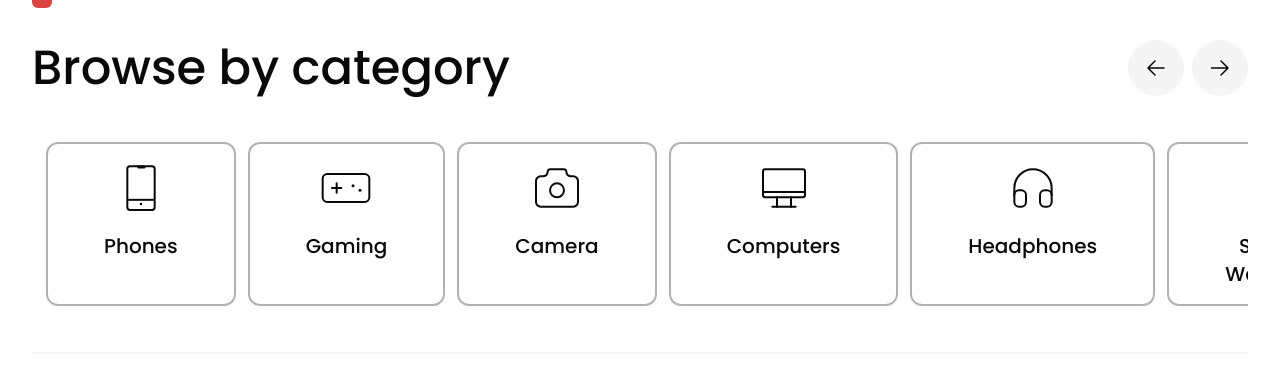
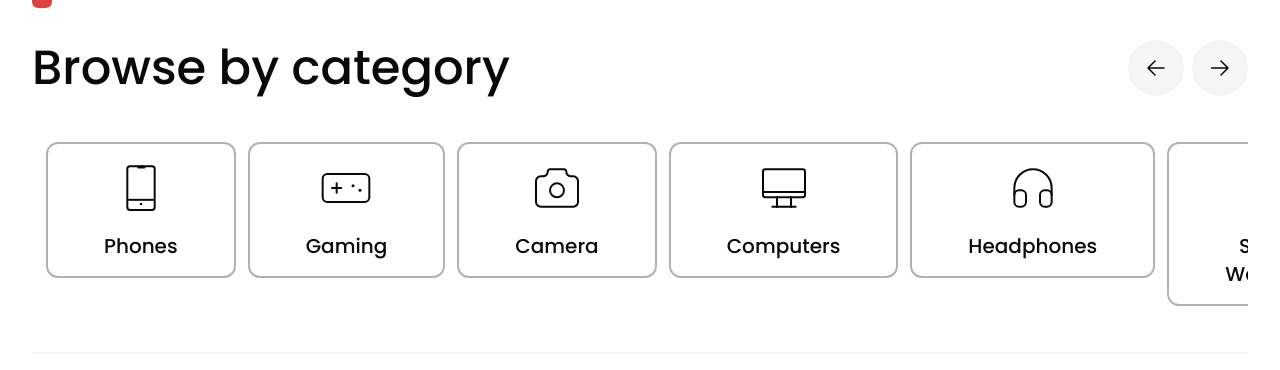
Before and after one commit to zoasr/supa-shop, a React (Vite) app: page / in a window 1280 px wide. Shown: the part 1186-1556 px from the top of the page. Built offline with nearby package versions, Linux system fonts and the light colour scheme; no server answers; the database is empty.

Commit message:
feat: link categories component on homepage to products page with category filter

```diff
--- a/src/components/sections/categories.tsx
+++ b/src/components/sections/categories.tsx
@@ -1,3 +1,4 @@
+import { Link } from '@tanstack/react-router';
 import { useRef } from 'react';
 import { useTranslation } from 'react-i18next';
 import CategoryCamera from '@/assets/Category-Camera.svg?react';
@@ -12,7 +13,7 @@ import SectionLabel from './section-label';
 
 const Category = ({ label, component: Component }: { label: string; component: React.ElementType }) => {
 	return (
-		<div className="group flex cursor-pointer flex-col items-center gap-4 rounded-lg bg-transparent px-14 py-4 text-center ring-2 ring-black/30 transition-all duration-75 hover:bg-skin-secondary-2 hover:text-skin-text hover:ring-0">
+		<div className="flex flex-col gap-4 items-center px-14 py-4 text-center bg-transparent rounded-lg ring-2 transition-all duration-75 cursor-pointer group ring-black/30 hover:bg-skin-secondary-2 hover:text-skin-text hover:ring-0">
 			<Component />
 			<p className="text-xl font-medium">{label}</p>
 		</div>
@@ -24,26 +25,32 @@ const Categories = () => {
 	const categories = [
 		{
 			label: t('categories.phones'),
+			category: 'Phones',
 			component: CategoryCellPhone
 		},
 		{
 			label: t('categories.gaming'),
+			category: 'Gaming',
 			component: CategoryGamepad
 		},
 		{
 			label: t('categories.camera'),
+			category: 'Camera',
 			component: CategoryCamera
 		},
 		{
 			label: t('categories.computers'),
+			category: 'Computers',
 			component: CategoryComputer
 		},
 		{
 			label: t('categories.headphones'),
+			category: 'Headphones',
 			component: CategoryHeadphone
 		},
 		{
 			label: t('categories.watches'),
+			category: 'Watches',
 			component: CategorySmartWatch
 		}
 	];
@@ -51,11 +58,11 @@ const Categories = () => {
 		<section className="my-10 border-b-2 border-solid border-skin-secondary" dir={t('dir')}>
 			<div className="container mx-auto">
 				<SectionLabel title={t('categories.label')} />
-				<div className="flex w-full flex-col items-center justify-between gap-4 md:flex-row">
+				<div className="flex flex-col gap-4 justify-between items-center w-full md:flex-row">
 					<h1 className="text-5xl font-medium">{t('categories.title')}</h1>
 					<div className="flex gap-2" dir={'ltr'}>
 						<button
-							className="rounded-full bg-skin-secondary p-4"
+							className="p-4 rounded-full bg-skin-secondary"
 							onClick={() => {
 								carouselRef.current?.scrollBy({
 									left: -200,
@@ -66,7 +73,7 @@ const Categories = () => {
 							<ArrowLeft />
 						</button>
 						<button
-							className="rounded-full bg-skin-secondary p-4"
+							className="p-4 rounded-full bg-skin-secondary"
 							onClick={() => {
 								carouselRef.current?.scrollBy({
 									left: 200,
@@ -78,9 +85,11 @@ const Categories = () => {
 						</button>
 					</div>
 				</div>
-				<div ref={carouselRef} className="my-8 flex gap-4 overflow-x-auto overflow-y-visible p-4">
+				<div ref={carouselRef} className="flex overflow-x-auto overflow-y-visible gap-4 p-4 my-8">
 					{categories.map((category) => (
-						<Category key={category.label} {...category} />
+						<Link key={category.category} to="/products" search={{ category: category.category }}>
+							<Category {...category} />
+						</Link>
 					))}
 				</div>
 			</div>
--- a/src/routes/products/index.tsx
+++ b/src/routes/products/index.tsx
@@ -14,7 +14,7 @@ const Products = () => {
 	if (products instanceof Error || categories instanceof Error) return null;
 	return (
 		<>
-			<ul className="flex overflow-auto gap-4 px-8 py-4 mb-8 w-full scrollable mask-[linear-gradient(90deg,transparent_1%,black_5%,black,black,black_95%,transparent)]">
+			<ul className="flex overflow-auto gap-4 px-16 py-4 mb-8 w-full scrollable mask-[linear-gradient(90deg,transparent_1%,black_5%,black,black,black_95%,transparent)]">
 				{categories?.map((c: string | null) => (
 					<li key={c}>
 						<Link
@@ -37,7 +37,7 @@ const Products = () => {
 };
 
 const SearchSchema = z.object({
-	category: z.string()
+	category: z.string().optional()
 });
 
 export const Route = createFileRoute('/products/')({
```
